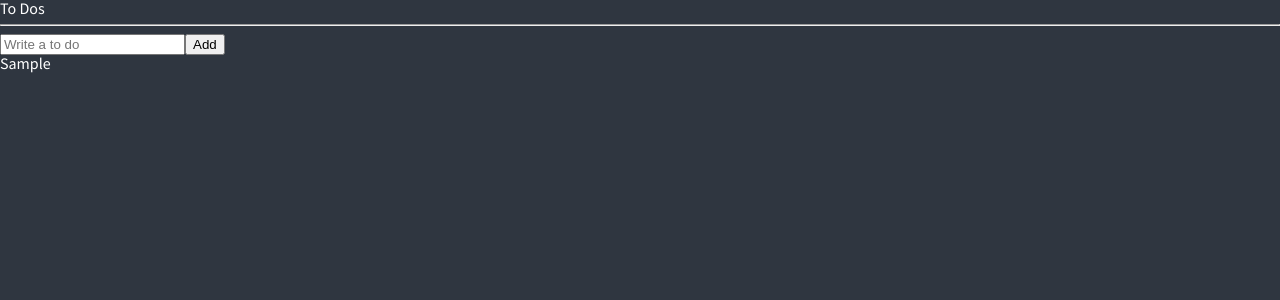
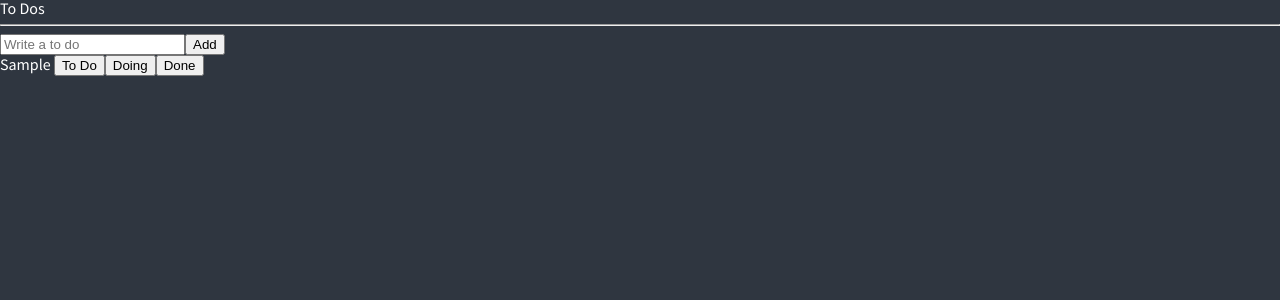
Before and after one commit to hyunjun00/react-master-class, a React (Create React App) app: page / in a window 1280 px wide. Both pictures are taken after typing "Sample" into the empty fields and a click on the button "Add". Shown: the top 300 px of the page. Built offline with nearby package versions, Linux system fonts and the light colour scheme.

Commit message:
Refactoring

```diff
--- /dev/null
+++ b/src/atoms.tsx
@@ -0,0 +1,12 @@
+import { atom } from "recoil";
+
+export interface IToDo {
+  text: string;
+  id: number;
+  category: "TO_DO" | "DOING" | "DONE";
+}
+
+export const toDoState = atom<IToDo[]>({
+  key: "toDo",
+  default: [],
+});
--- /dev/null
+++ b/src/components/CreateToDo.tsx
@@ -0,0 +1,32 @@
+import { useForm } from "react-hook-form";
+import { useSetRecoilState } from "recoil";
+import { toDoState } from "../atoms";
+
+interface IForm {
+  toDo: string;
+}
+
+function CreateToDo() {
+  const setToDos = useSetRecoilState(toDoState);
+  const { register, handleSubmit, setValue } = useForm<IForm>();
+  const handleValid = ({ toDo }: IForm) => {
+    setToDos((oldToDos) => [
+      { text: toDo, id: Date.now(), category: "TO_DO" },
+      ...oldToDos,
+    ]);
+    setValue("toDo", "");
+  };
+  return (
+    <form onSubmit={handleSubmit(handleValid)}>
+      <input
+        {...register("toDo", {
+          required: "Please write a To Do",
+        })}
+        placeholder="Write a to do"
+      />
+      <button>Add</button>
+    </form>
+  );
+}
+
+export default CreateToDo;
--- /dev/null
+++ b/src/components/ToDo.tsx
@@ -0,0 +1,13 @@
+import { IToDo } from "../atoms";
+
+function ToDo({ text }: IToDo) {
+  return (
+    <li>
+      <span>{text}</span> <button>To Do</button>
+      <button>Doing</button>
+      <button>Done</button>
+    </li>
+  );
+}
+
+export default ToDo;
--- a/src/components/ToDoList.tsx
+++ b/src/components/ToDoList.tsx
@@ -1,48 +1,19 @@
-import { useForm } from "react-hook-form";
-import { atom, useRecoilState } from "recoil";
-
-interface IForm {
-  toDo: string;
-}
-
-interface IToDo {
-  text: string;
-  id: number;
-  category: "TO_DO" | "DOING" | "DONE";
-}
-
-const toDoState = atom<IToDo[]>({
-  key: "toDo",
-  default: [],
-});
+import { useRecoilValue } from "recoil";
+import CreateToDo from "./CreateToDo";
+import { toDoState } from "../atoms";
+import ToDo from "./ToDo";
 
 function ToDoList() {
-  const [toDos, setToDos] = useRecoilState(toDoState);
-  const { register, handleSubmit, setValue } = useForm<IForm>();
-  const handleValid = ({ toDo }: IForm) => {
-    setToDos((oldToDos) => [
-      { text: toDo, id: Date.now(), category: "TO_DO" },
-      ...oldToDos,
-    ]);
-    setValue("toDo", "");
-  };
+  const toDos = useRecoilValue(toDoState);
 
   return (
     <div>
       <h1>To Dos</h1>
       <hr />
-      <form onSubmit={handleSubmit(handleValid)}>
-        <input
-          {...register("toDo", {
-            required: "Please write a To Do",
-          })}
-          placeholder="Write a to do"
-        />
-        <button>Add</button>
-      </form>
+      <CreateToDo />
       <ul>
         {toDos.map((toDo) => (
-          <li key={toDo.id}>{toDo.text}</li>
+          <ToDo key={toDo.id} {...toDo} />
         ))}
       </ul>
     </div>
```
